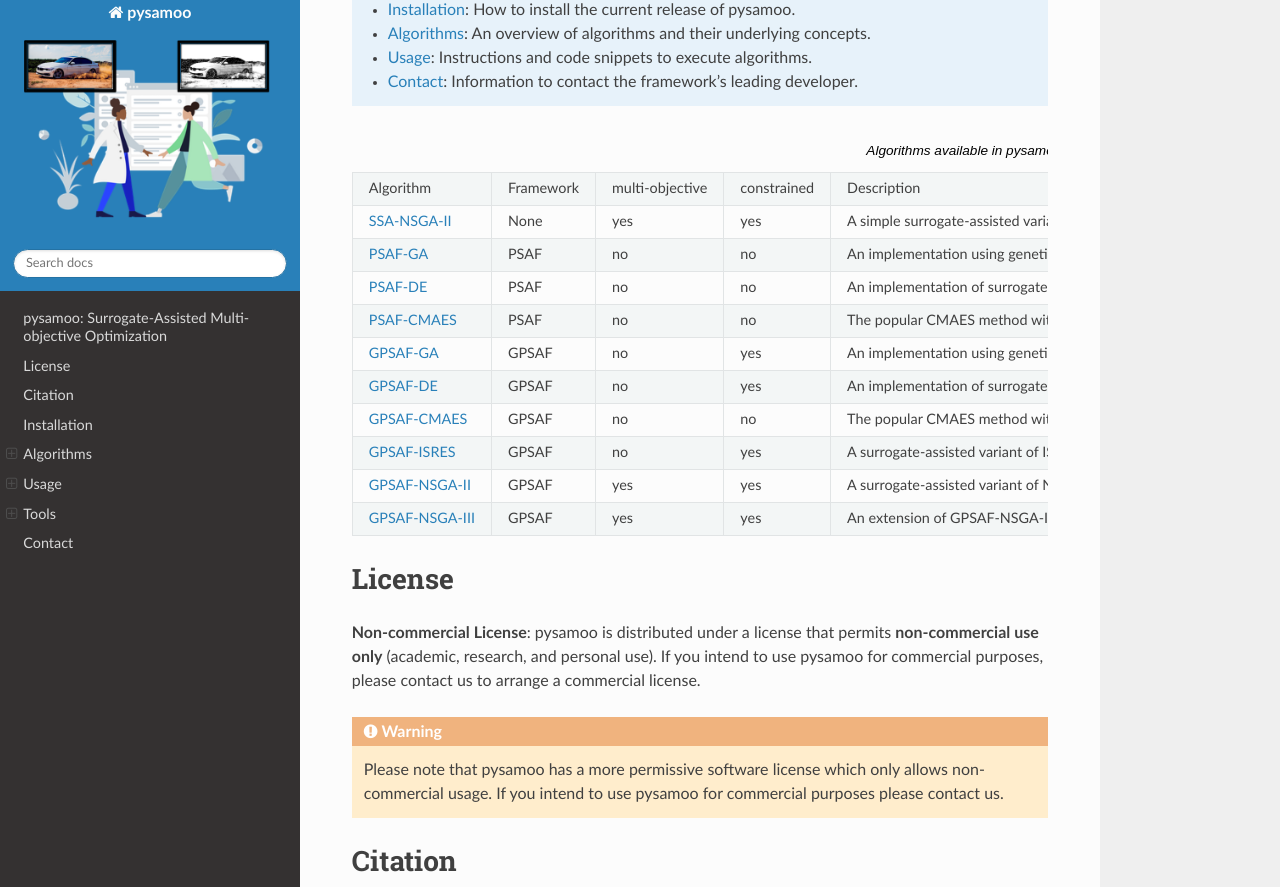
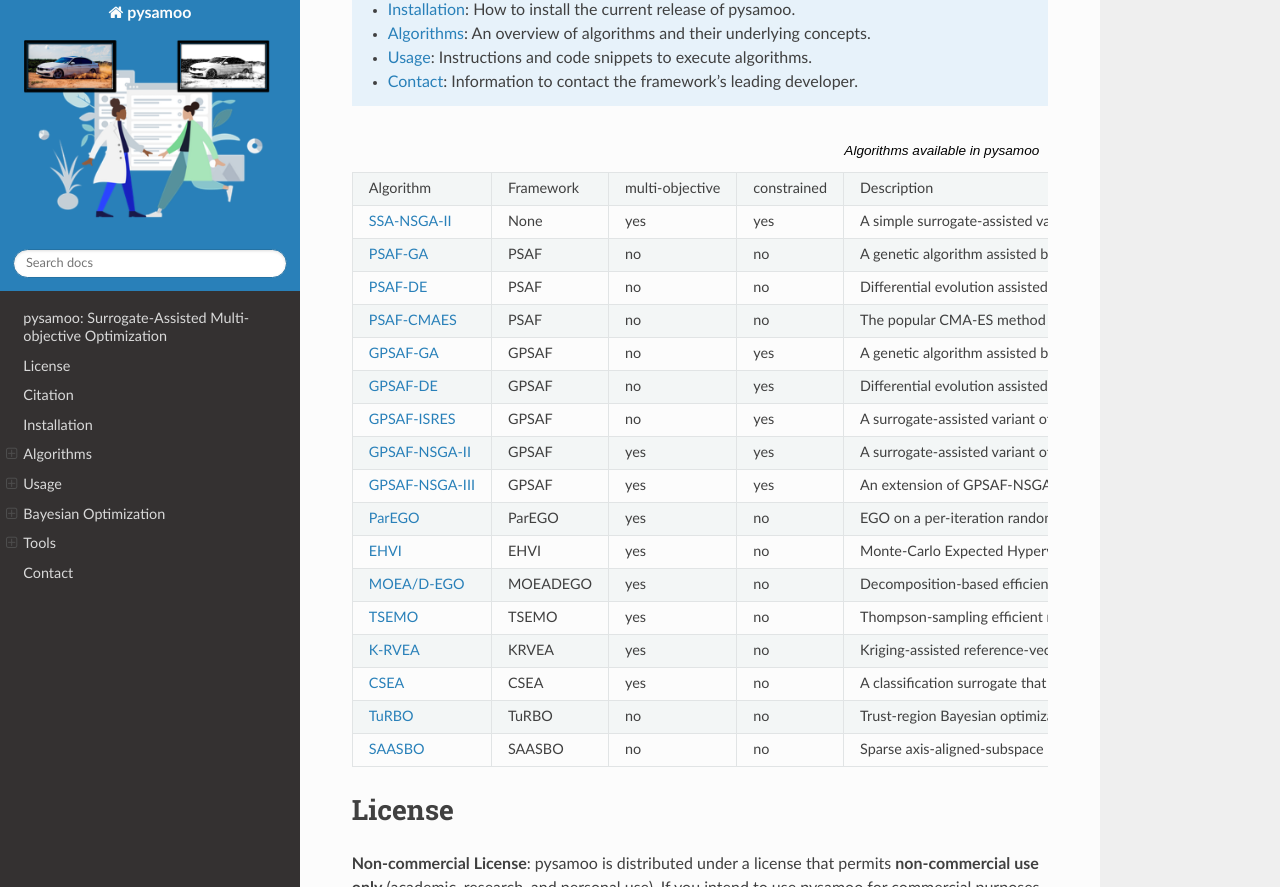
Before and after one commit to anyoptimization/pysamoo, a Sphinx documentation site: the page built from docs/source/index.ipynb, in a window 1280 px wide and 900 px high, scrolled down 911 px, cut to the strip 13-900 px from the top of the window. Built offline with Sphinx 7.4.7 and the Read the Docs theme 3.1.0, drawn with Linux system fonts in a browser that asks for light colours; some of the changed text lies outside the part shown.

Commit message:
docs: document the 8 new algorithms and fix stale PSAF usage
The docs covered only GPSAF/PSAF/SSANSGA2 and predated the Bayesian-optimization
algorithm suite. Bring them up to date:

- Add a "Bayesian Optimization Algorithms" section describing all eight new
  algorithms (ParEGO, EHVI, MOEA/D-EGO, TSEMO, K-RVEA, CSEA, TuRBO, SAASBO)
  with a summary table, and add worked, executed usage examples for a
  representative set (ParEGO, EHVI, TuRBO, K-RVEA) with real output.
- Fix the PSAF usage cells: rho_min (not the misspelled max_rho, which the
  algorithm silently ignored) and drop the GPSAF-only n_max_infills/n_max_doe
  kwargs PSAF never read. The stored outputs are unchanged (the effective
  config was already the defaults).
- Extend algorithms.csv with the eight algorithms and fix two pre-existing
  table bugs (PSAF-DE/GPSAF-DE mislabeled "particle swarm"; GPSAF-GA/DE/CMAES
  anchors pointed at the PSAF sections).
- Pin nbsphinx_execute='never': the notebook is pre-executed with committed
  outputs, so the build renders them instead of re-running full optimizations.

```diff
--- a/docs/source/algorithms.csv
+++ b/docs/source/algorithms.csv
@@ -1,11 +1,18 @@
 Algorithm,Framework,multi-objective,constrained,Description
 `SSA-NSGA-II <#SSA-NSGA-II>`_,None,yes,yes,A simple surrogate-assisted variant of the well-known NSGA-II algorithm.
-`PSAF-GA <#PSAF-GA>`_,PSAF,no,no,An implementation using genetic algorithms assisted by surrogates.
-`PSAF-DE <#PSAF-DE>`_,PSAF,no,no,An implementation of surrogate-assisted particle swarm optimization.
-`PSAF-CMAES <#PSAF-CMAES>`_,PSAF,no,no,The popular CMAES method with surrogate assistance.
-`GPSAF-GA <#PSAF-GA>`_,GPSAF,no,yes,An implementation using genetic algorithms assisted by surrogates with constrained handling
-`GPSAF-DE <#PSAF-DE>`_,GPSAF,no,yes,An implementation of surrogate-assisted particle swarm optimization with constrained handling.
-`GPSAF-CMAES <#PSAF-CMAES>`_,GPSAF,no,no,The popular CMAES method with surrogate assistance.
-`GPSAF-ISRES <#GPSAF-ISRES>`_, GPSAF,no,yes,"A surrogate-assisted variant of ISRES, a well known algorithm for constrained single-objective optimization problems"
-`GPSAF-NSGA-II <#GPSAF-NSGA-II>`_, GPSAF,yes,yes,"A surrogate-assisted variant of NSGA-II, a well known algorithm for bi-objective optimization"
-`GPSAF-NSGA-III <#GPSAF-NSGA-III>`_, GPSAF,yes,yes,An extension of GPSAF-NSGA-II for many-objective optimization problems.
+`PSAF-GA <#PSAF-GA>`_,PSAF,no,no,A genetic algorithm assisted by surrogates.
+`PSAF-DE <#PSAF-DE>`_,PSAF,no,no,Differential evolution assisted by surrogates.
+`PSAF-CMAES <#PSAF-CMAES>`_,PSAF,no,no,The popular CMA-ES method with surrogate assistance.
+`GPSAF-GA <#GPSAF-GA>`_,GPSAF,no,yes,A genetic algorithm assisted by surrogates with constraint handling.
+`GPSAF-DE <#GPSAF-DE>`_,GPSAF,no,yes,Differential evolution assisted by surrogates with constraint handling.
+`GPSAF-ISRES <#GPSAF-ISRES>`_,GPSAF,no,yes,"A surrogate-assisted variant of ISRES, a well-known algorithm for constrained single-objective optimization."
+`GPSAF-NSGA-II <#GPSAF-NSGA-II>`_,GPSAF,yes,yes,"A surrogate-assisted variant of NSGA-II for bi-objective optimization."
+`GPSAF-NSGA-III <#GPSAF-NSGA-III>`_,GPSAF,yes,yes,An extension of GPSAF-NSGA-II for many-objective optimization problems.
+`ParEGO <#ParEGO>`_,ParEGO,yes,no,EGO on a per-iteration random augmented-Tchebycheff scalarization with Expected Improvement.
+`EHVI <#EHVI>`_,EHVI,yes,no,Monte-Carlo Expected Hypervolume Improvement Bayesian optimization.
+`MOEA/D-EGO <#Bayesian-Optimization-Algorithms>`_,MOEADEGO,yes,no,Decomposition-based efficient global optimization with a batch infill per iteration.
+`TSEMO <#Bayesian-Optimization-Algorithms>`_,TSEMO,yes,no,Thompson-sampling efficient multi-objective optimization.
+`K-RVEA <#K-RVEA>`_,KRVEA,yes,no,Kriging-assisted reference-vector guided EA with an adaptive diversity/uncertainty infill.
+`CSEA <#Bayesian-Optimization-Algorithms>`_,CSEA,yes,no,A classification surrogate that screens offspring for evaluation.
+`TuRBO <#TuRBO>`_,TuRBO,no,no,Trust-region Bayesian optimization for higher-dimensional single-objective problems.
+`SAASBO <#Bayesian-Optimization-Algorithms>`_,SAASBO,no,no,Sparse axis-aligned-subspace Bayesian optimization for high-dimensional problems.
--- a/docs/source/conf.py
+++ b/docs/source/conf.py
@@ -38,6 +38,11 @@
     "sphinx_rtd_theme"
 ]
 
+# The notebook is pre-executed and its outputs are committed; render them as-is rather than
+# re-executing on every build (some examples run full optimizations). Use `pyclawd docs exec`
+# to regenerate the stored outputs deliberately.
+nbsphinx_execute = 'never'
+
 # Add any paths that contain templates here, relative to this directory.
 templates_path = ['_templates']
 
```
Also changed, not shown: docs/source/index.ipynb.
